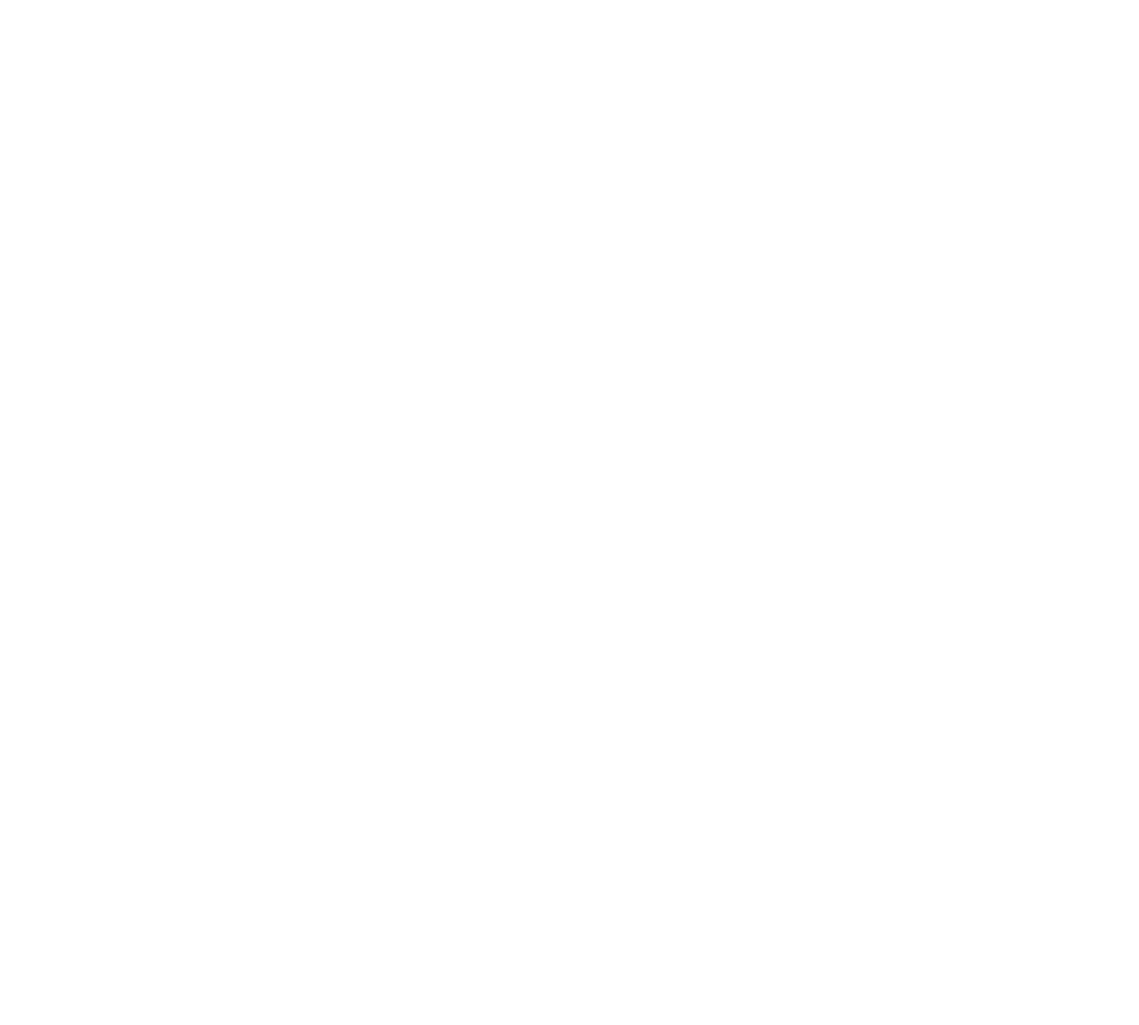
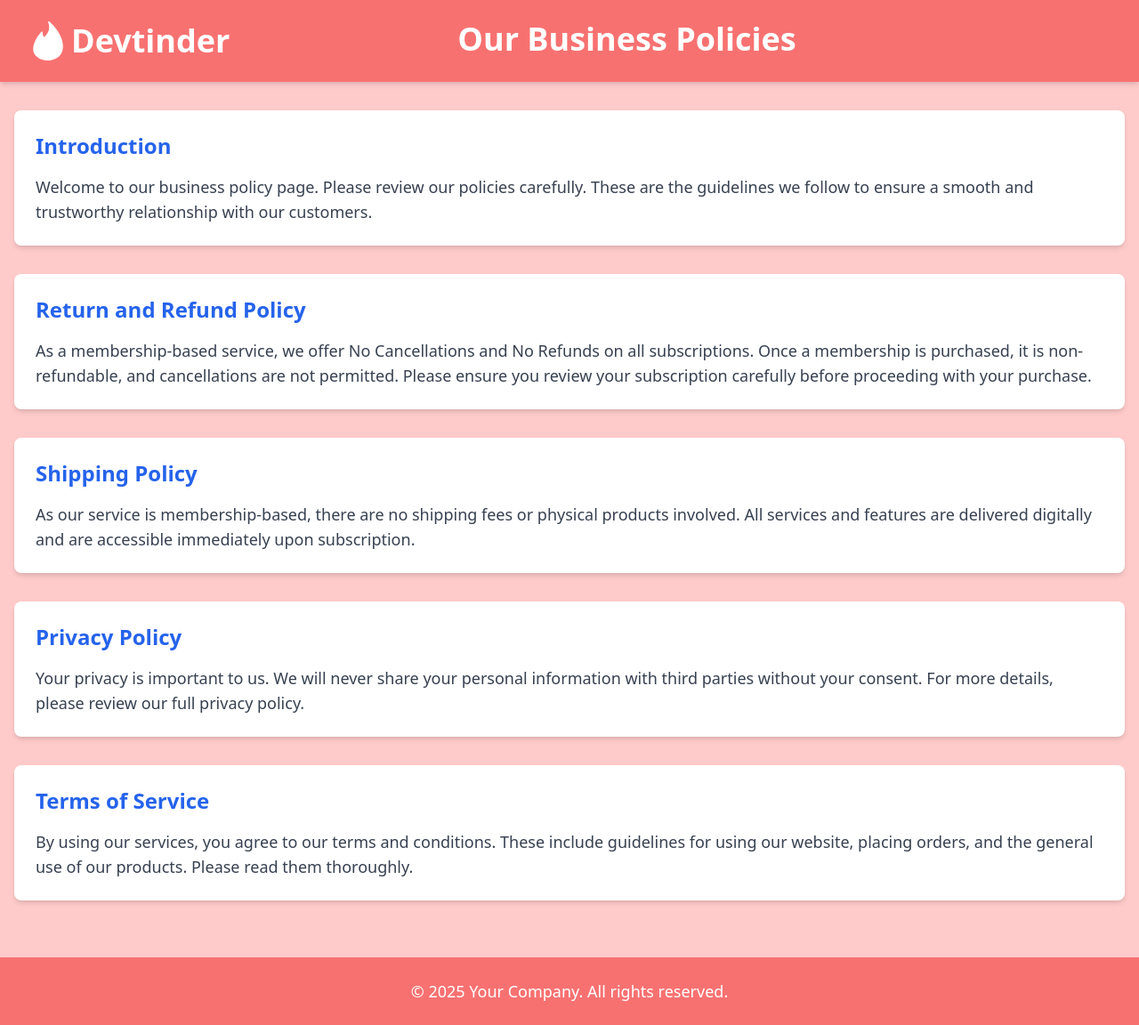
Before and after one commit to siddheshchavan2211/devTinder-Frontend, a React (Vite) app: page /businesspolicy in a window 1280 px wide. Before the commit this address had no page. Shown: the whole page at 89% size. Before the commit the page ends 800 px from the top, so only its background shows below. Built offline with nearby package versions, Linux system fonts and the light colour scheme; a web font is replaced by a local one.

Commit message:
custom footer with policy page

```diff
--- a/src/App.jsx
+++ b/src/App.jsx
@@ -10,6 +10,8 @@ import Profile from "./components/Profile";
 import ProtectedRoutes from "./components/ProtectedRoutes";
 import Friends from "./components/Friends";
 import PendingRequests from "./components/PendingRequests";
+import Footer from "./components/Footer";
+import BusinessPolicy from "./components/BusinessPolicy";
 function App() {
   return (
     <>
@@ -53,6 +55,8 @@ function App() {
                 }
               />
             </Route>
+            <Route path="/footer" element={<Footer />} />
+            <Route path="/businesspolicy" element={<BusinessPolicy />} />
           </Routes>
         </BrowserRouter>
       </Provider>
--- a/src/components/Body.jsx
+++ b/src/components/Body.jsx
@@ -5,6 +5,7 @@ import { ApiUrl } from "../utils/Constants";
 import { useDispatch } from "react-redux";
 import { useEffect } from "react";
 import { addUser } from "../utils/userSlice";
+import Footer from "./Footer";
 const Body = () => {
   const dispatch = useDispatch();
   const navigate = useNavigate();
@@ -30,6 +31,7 @@ const Body = () => {
     <div>
       <Navbar />
       <Outlet />
+      <Footer />
     </div>
   );
 };
--- /dev/null
+++ b/src/components/BusinessPolicy.jsx
@@ -0,0 +1,87 @@
+import { SiTinder } from "react-icons/si";
+
+const BusinessPolicy = () => {
+  return (
+    <div className="  bg-red-200 min-h-screen font-sans  text-gray-800">
+      <header className="bg-red-400 text-white py-6 shadow-md">
+        <div className="container mx-auto text-center flex ">
+          <div className="items-center text-white  text-4xl font-bold flex gap-1 pl-8">
+            <SiTinder className="lg:size-11 size-10 text-white " /> Devtinder{" "}
+          </div>
+          <h1 className="text-4xl font-semibold text-center justify-center pl-[20%] ">
+            Our Business Policies
+          </h1>
+        </div>
+      </header>
+
+      <div className="container mx-auto px-4 py-8">
+        <section className="bg-white p-6 rounded-lg shadow-md mb-8">
+          <h2 className="text-2xl font-bold text-blue-600 mb-4">
+            Introduction
+          </h2>
+          <p className="text-lg text-gray-700">
+            Welcome to our business policy page. Please review our policies
+            carefully. These are the guidelines we follow to ensure a smooth and
+            trustworthy relationship with our customers.
+          </p>
+        </section>
+
+        <section className="bg-white p-6 rounded-lg shadow-md mb-8">
+          <h2 className="text-2xl font-bold text-blue-600 mb-4">
+            Return and Refund Policy
+          </h2>
+          <p className="text-lg text-gray-700">
+            As a membership-based service, we offer No Cancellations and No
+            Refunds on all subscriptions. Once a membership is purchased, it is
+            non-refundable, and cancellations are not permitted. Please ensure
+            you review your subscription carefully before proceeding with your
+            purchase.
+          </p>
+        </section>
+
+        <section className="bg-white p-6 rounded-lg shadow-md mb-8">
+          <h2 className="text-2xl font-bold text-blue-600 mb-4">
+            Shipping Policy
+          </h2>
+          <p className="text-lg text-gray-700">
+            As our service is membership-based, there are no shipping fees or
+            physical products involved. All services and features are delivered
+            digitally and are accessible immediately upon subscription.
+          </p>
+        </section>
+
+        <section className="bg-white p-6 rounded-lg shadow-md mb-8">
+          <h2 className="text-2xl font-bold text-blue-600 mb-4">
+            Privacy Policy
+          </h2>
+          <p className="text-lg text-gray-700">
+            Your privacy is important to us. We will never share your personal
+            information with third parties without your consent. For more
+            details, please review our full privacy policy.
+          </p>
+        </section>
+
+        <section className="bg-white p-6 rounded-lg shadow-md mb-8">
+          <h2 className="text-2xl font-bold text-blue-600 mb-4">
+            Terms of Service
+          </h2>
+          <p className="text-lg text-gray-700">
+            By using our services, you agree to our terms and conditions. These
+            include guidelines for using our website, placing orders, and the
+            general use of our products. Please read them thoroughly.
+          </p>
+        </section>
+      </div>
+
+      <footer className="bg-red-400 py-6">
+        <div className="container mx-auto text-center">
+          <p className="text-lg text-white">
+            © 2025 Your Company. All rights reserved.
+          </p>
+        </div>
+      </footer>
+    </div>
+  );
+};
+
+export default BusinessPolicy;
--- /dev/null
+++ b/src/components/Footer.jsx
@@ -0,0 +1,90 @@
+import { Link } from "react-router-dom";
+
+const Footer = () => {
+  return (
+    <footer className=" text-white py-8 bg-red-400">
+      <div className="container mx-auto px-4">
+        <div className="grid grid-cols-1 md:grid-cols-3 lg:grid-cols-3 gap-8">
+          <div className="flex flex-col">
+            <h3 className="text-2xl font-semibold mb-4">DevTinder</h3>
+            <p className="text-lg font-semibold mb-4">
+              DevTinder is a platform that connects developers with like-minded
+              professionals. Build your network, share ideas, and collaborate on
+              exciting projects.
+            </p>
+            <div className="flex space-x-4">
+              <a
+                href="https://facebook.com"
+                className="text-blue-600 hover:text-blue-800"
+              >
+                <i className="fab fa-facebook-f"></i> Facebook
+              </a>
+              <a
+                href="https://twitter.com"
+                className="text-blue-400 hover:text-blue-600"
+              >
+                <i className="fab fa-twitter"></i> Twitter
+              </a>
+              <a
+                href="https://instagram.com"
+                className="text-pink-600 hover:text-pink-800"
+              >
+                <i className="fab fa-instagram"></i> Instagram
+              </a>
+            </div>
+          </div>
+
+          {/* Quick Links Section */}
+          <div className="flex flex-col">
+            <h3 className="text-xl font-semibold mb-4">Quick Links</h3>
+            <ul>
+              <li>
+                <Link to="/" className="text-white ">
+                  Home
+                </Link>
+              </li>
+              <li>
+                <Link to="/businesspolicy" className="text-white">
+                  Business Policy
+                </Link>
+              </li>
+              {/* <li>
+                <Link to="/contact" className="text-white">
+                  Contact Us
+                </Link>
+              </li>
+              <li>
+                <Link to="/about" className="text-white">
+                  About Us
+                </Link>
+              </li> */}
+            </ul>
+          </div>
+
+          {/* Contact Info Section */}
+          <div className="flex flex-col">
+            <h3 className="text-xl font-semibold mb-4">Contact Us</h3>
+            <p className="text-sm mb-2">
+              <span className="font-semibold">Phone:</span> (+91) 8459303668
+            </p>
+            <p className="text-sm mb-4">
+              <span className="font-semibold">Email:</span>{" "}
+              siddheshchavan02@gmail.com
+            </p>
+            <p className="text-sm">
+              <span className="font-semibold">Address:</span> DevTinder, Mumbai,
+              India
+            </p>
+          </div>
+        </div>
+
+        {/* Bottom Footer */}
+        <div className="mt-8 text-center border-t border-gray-700 pt-4">
+          <p className="text-sm">© 2025 Your Company. All rights reserved.</p>
+        </div>
+      </div>
+    </footer>
+  );
+};
+
+export default Footer;
--- a/src/components/Home.jsx
+++ b/src/components/Home.jsx
@@ -23,9 +23,7 @@ const Home = () => {
           </Link>
         </div>
       </div>
-      <div>
-        <p>more stuff</p>
-      </div>
+      <div></div>
     </>
   );
 };
```
